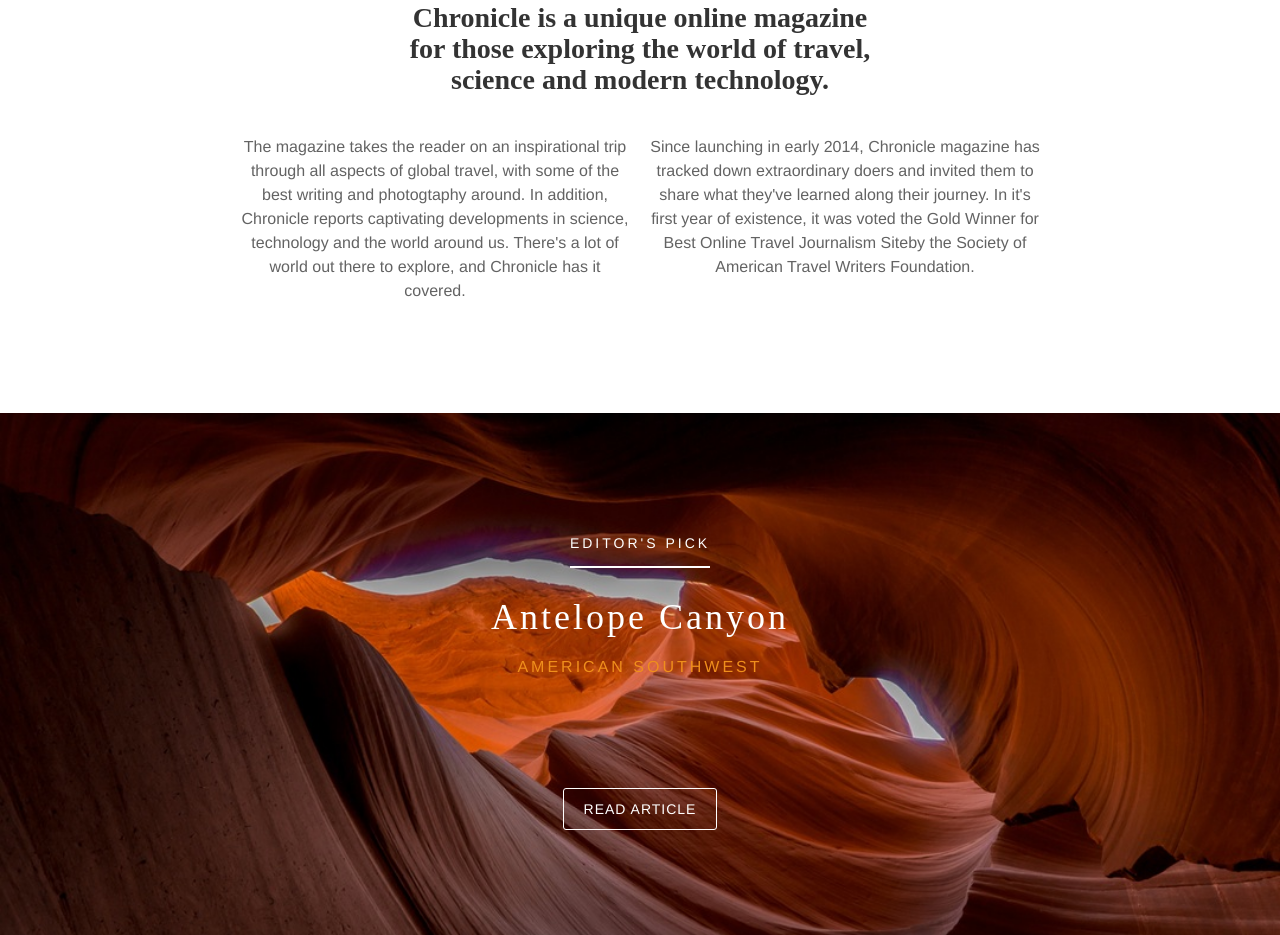
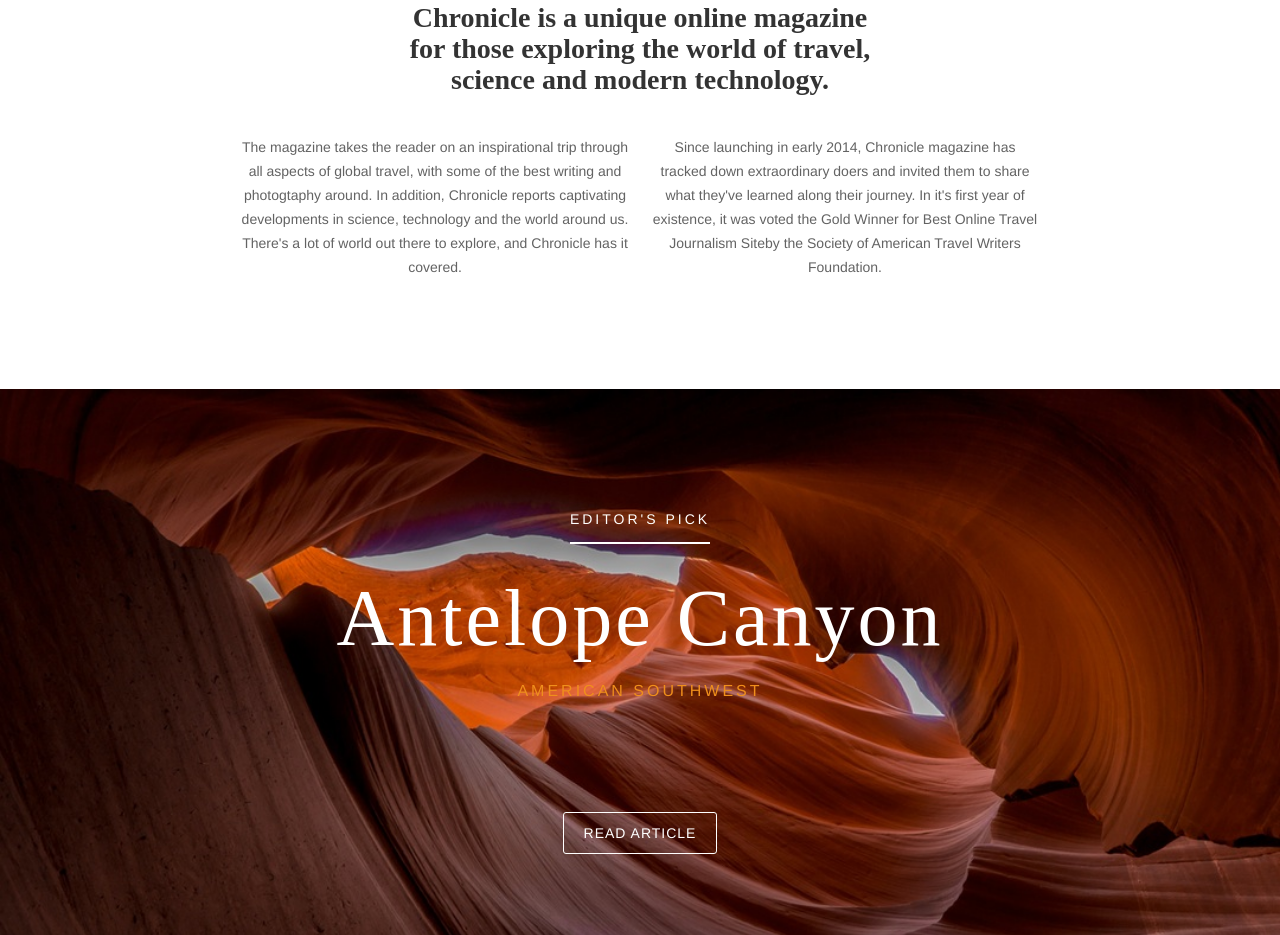
Before and after one commit to averilcase/chronicle, a plain HTML site: page index.html in a window 1280 px wide. Shown: the part 1077-2012 px from the top of the page. Drawn offline with nearby package versions, Linux system fonts and the light colour scheme.

Commit message:
Content tweaks

```diff
--- a/css/styles.css
+++ b/css/styles.css
@@ -116,7 +116,7 @@ button {
 	font-weight: 600;
 }
 #opening p {
-	font-size: 16px;
+	font-size: 14px;
 	color: #636363;
 }
 
@@ -190,7 +190,7 @@ footer {
 	margin-top: 20px;
 	padding-left: 40px;
 }
-#hero h1 {
+h1 {
 	font-size:80px;
 }
 
```
